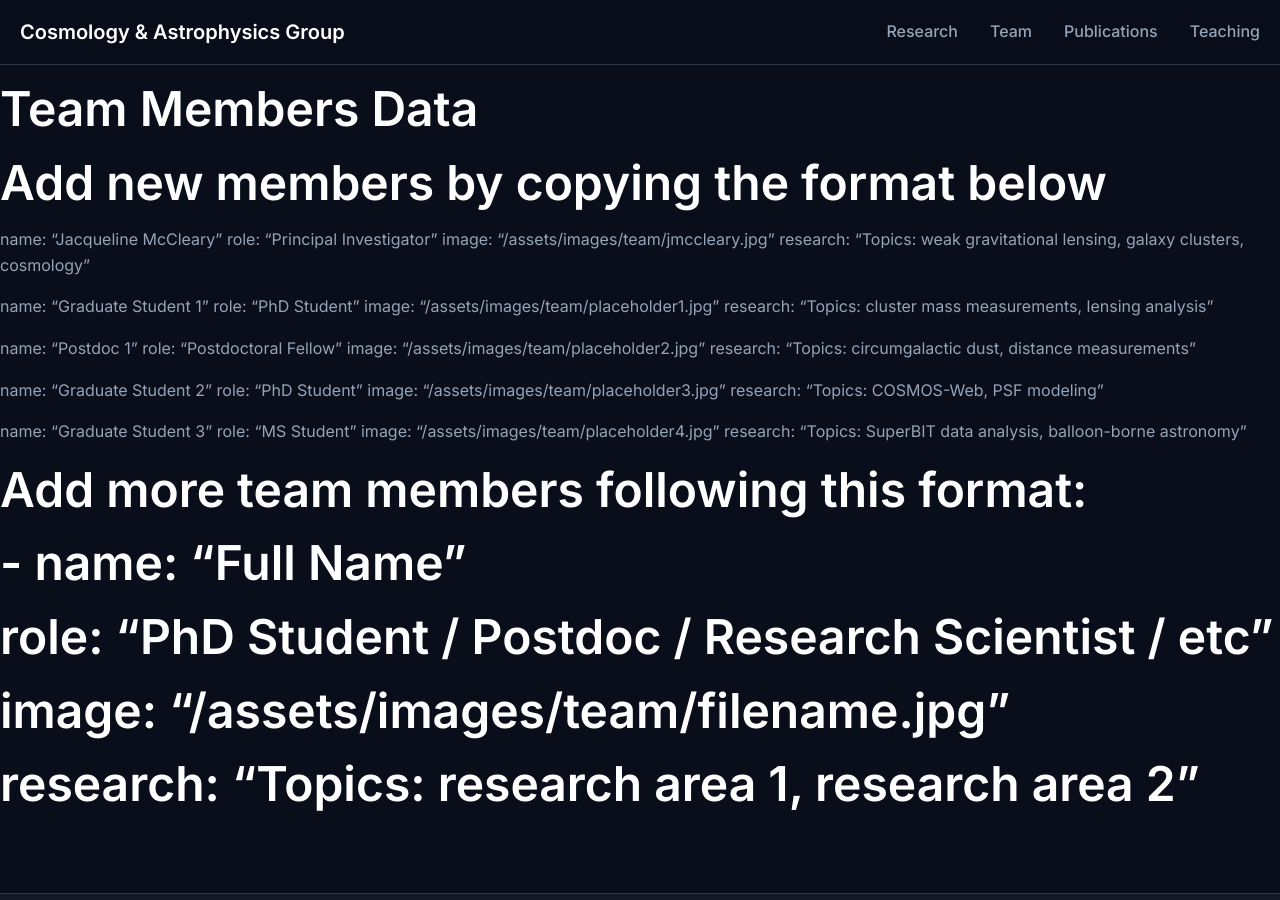
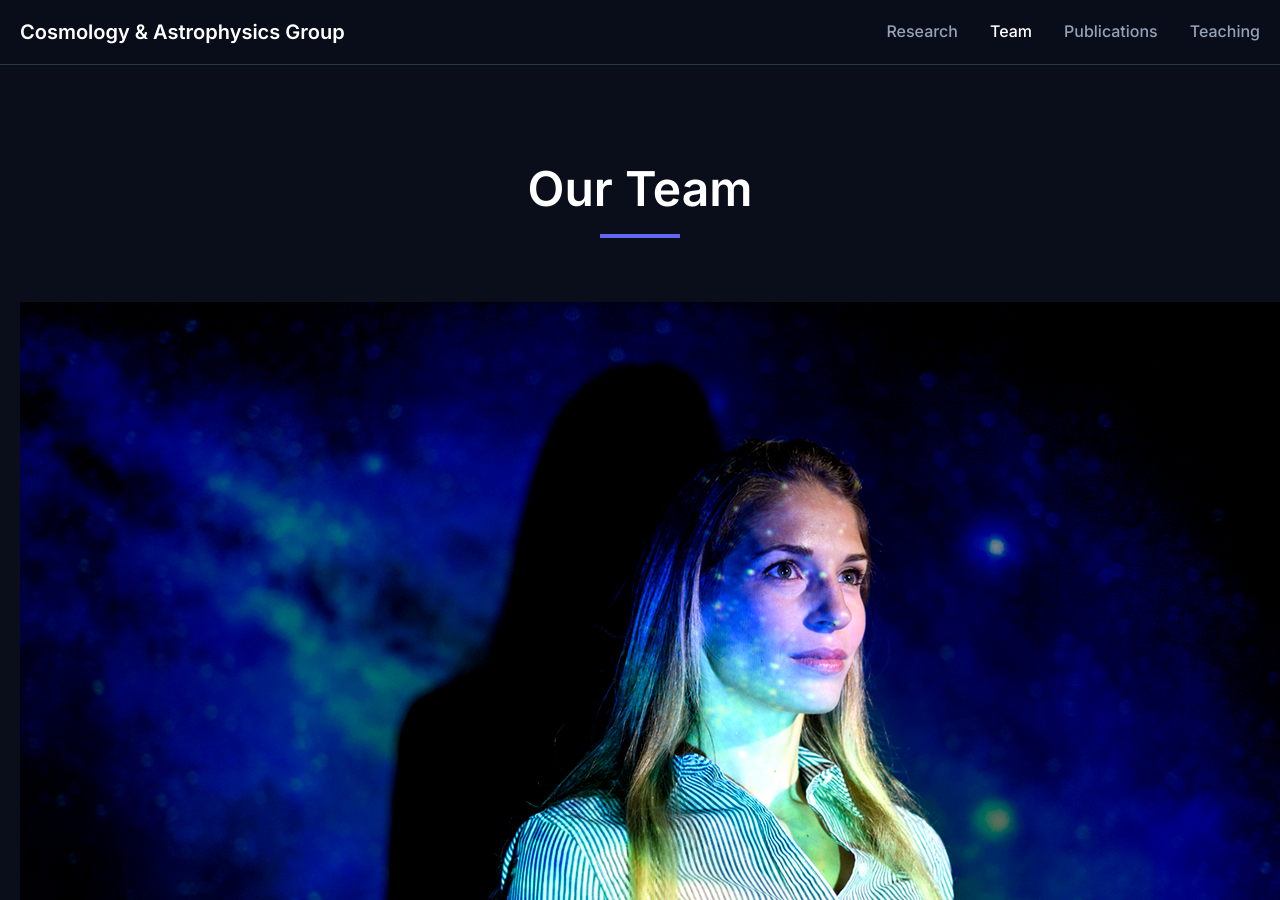
Before and after one commit to GeorgeVassilakis/mccleary_group, a Jekyll site: the page built from team.md, in a window 1280 px wide and 900 px high. Built offline with Jekyll 4.4.1, drawn with Linux system fonts in a browser that asks for light colours; our own code applies the rules of GitHub Pages for plain Markdown files; some of the changed text lies outside the part shown.

Commit message:
Fix team page

```diff
--- a/_layouts/default.html
+++ b/_layouts/default.html
@@ -20,10 +20,10 @@
         <div class="container">
             <a href="{{ '/' | relative_url }}" class="logo">{{ site.title }}</a>
             <ul class="nav-links">
-                <li><a href="{{ '/research' | relative_url }}" {% if page.url == '/research' %}class="active"{% endif %}>Research</a></li>
-                <li><a href="{{ '/team' | relative_url }}" {% if page.url == '/team' %}class="active"{% endif %}>Team</a></li>
-                <li><a href="{{ '/publications' | relative_url }}" {% if page.url == '/publications' %}class="active"{% endif %}>Publications</a></li>
-                <li><a href="{{ '/teaching' | relative_url }}" {% if page.url == '/teaching' %}class="active"{% endif %}>Teaching</a></li>
+                <li><a href="{{ '/research/' | relative_url }}" {% if page.url == '/research/' %}class="active"{% endif %}>Research</a></li>
+                <li><a href="{{ '/team/' | relative_url }}" {% if page.url == '/team/' %}class="active"{% endif %}>Team</a></li>
+                <li><a href="{{ '/publications/' | relative_url }}" {% if page.url == '/publications/' %}class="active"{% endif %}>Publications</a></li>
+                <li><a href="{{ '/teaching/' | relative_url }}" {% if page.url == '/teaching/' %}class="active"{% endif %}>Teaching</a></li>
             </ul>
         </div>
     </nav>
--- a/team.md
+++ b/team.md
@@ -1,33 +1,54 @@
-# Team Members Data
-# Add new members by copying the format below
+---
+layout: page
+title: Team
+permalink: /team/
+---
 
-- name: "Jacqueline McCleary"
-  role: "Principal Investigator"
-  image: "/assets/images/team/jmccleary.jpg"
-  research: "Topics: weak gravitational lensing, galaxy clusters, cosmology"
+<section class="section">
+    <div class="container">
+        <div class="section-header">
+            <h1>Our Team</h1>
+            <div class="section-line"></div>
+        </div>
 
-- name: "Graduate Student 1"
-  role: "PhD Student"
-  image: "/assets/images/team/placeholder1.jpg"
-  research: "Topics: cluster mass measurements, lensing analysis"
+        <div class="team-grid">
+            {% for member in site.data.team %}
+            <div class="team-card">
+                <img src="{{ member.image }}" alt="{{ member.name }}" class="team-image">
+                <h3 class="team-name">{{ member.name }}</h3>
+                <p class="team-role">{{ member.role }}</p>
+                <p class="team-research">{{ member.research }}</p>
+            </div>
+            {% endfor %}
+        </div>
 
-- name: "Postdoc 1"
-  role: "Postdoctoral Fellow"
-  image: "/assets/images/team/placeholder2.jpg"
-  research: "Topics: circumgalactic dust, distance measurements"
+        <div class="join-section">
+            <h2>Join Our Group</h2>
+            <p>
+                We are always looking for motivated graduate students and postdocs interested in observational cosmology, gravitational lensing, and galaxy cluster physics. If you're interested in joining our group, please contact Professor McCleary at <a href="mailto:{{ site.pi.email }}">{{ site.pi.email }}</a>.
+            </p>
+        </div>
+    </div>
+</section>
 
-- name: "Graduate Student 2"
-  role: "PhD Student"
-  image: "/assets/images/team/placeholder3.jpg"
-  research: "Topics: COSMOS-Web, PSF modeling"
+<style>
+.join-section {
+    max-width: 800px;
+    margin: 5rem auto 0;
+    text-align: center;
+    padding: 3rem;
+    background: #1a1f2e;
+    border-radius: 12px;
+    border: 1px solid #2d3748;
+}
 
-- name: "Graduate Student 3"
-  role: "MS Student"
-  image: "/assets/images/team/placeholder4.jpg"
-  research: "Topics: SuperBIT data analysis, balloon-borne astronomy"
+.join-section h2 {
+    color: #6366f1;
+    margin-bottom: 1.5rem;
+}
 
-# Add more team members following this format:
-# - name: "Full Name"
-#   role: "PhD Student / Postdoc / Research Scientist / etc"
-#   image: "/assets/images/team/filename.jpg"
-#   research: "Topics: research area 1, research area 2"
+.join-section p {
+    font-size: 1.125rem;
+    line-height: 1.8;
+}
+</style>
```
Also changed, not shown: publications.md (+1 -0 lines), research.md (+1 -0 lines), teaching.md (+1 -0 lines).
